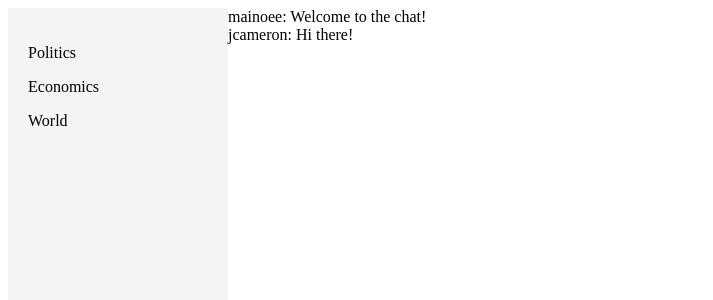
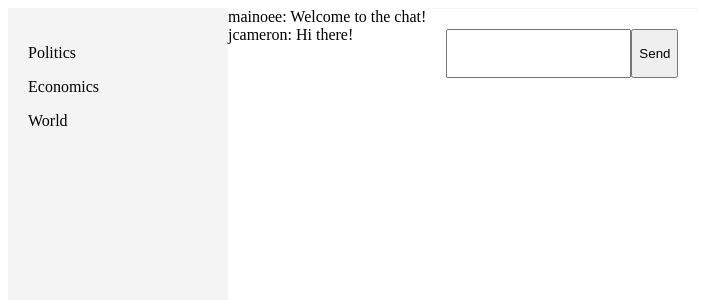
Before and after one commit to mainoee/react-chat-project, a React (Create React App) app: page / in a window 1280 px wide. Shown: the top 300 px of the page, without its empty margins (0-713 px from the left). Built offline with nearby package versions, Linux system fonts and the light colour scheme.

Commit message:
create MessageForm component and add css to MessageForm

```diff
--- a/src/assets/stylesheets/application.css
+++ b/src/assets/stylesheets/application.css
@@ -10,3 +10,11 @@
   background: #f4f4f4;
   box-sizing: border-box;
 }
+
+.channel-editor {
+  display: flex;
+  padding: 20px;
+  box-sizing: border-box;
+  height: 90px;
+  border-top: 1px solid #f4f4f4;
+}
--- a/src/components/App.js
+++ b/src/components/App.js
@@ -1,6 +1,7 @@
 import React, { Component } from 'react';
 import Channels from './channels';
 import MessagesList from './messagesList';
+import MessageForm from './messageForm';
 
 class App extends Component {
   constructor(props) {
@@ -15,6 +16,7 @@ class App extends Component {
       <div className="messaging-wrapper">
         <Channels channels={this.state.channels}/>
         <MessagesList />
+        <MessageForm />
       </div>
     );
   }
--- /dev/null
+++ b/src/components/messageForm.js
@@ -0,0 +1,24 @@
+import React, { Component } from 'react';
+
+class MessageForm extends Component {
+  constructor(props) {
+    super(props);
+    this.state = { value: '' };
+  }
+
+  render() {
+    return (
+      <form className="channel-editor">
+        <input
+          type="text"
+          autoComplete="off"
+          value={this.state.value}
+        />
+        <button type="submit">Send</button>
+      </form>
+    )
+  }
+}
+
+
+export default MessageForm;
```
